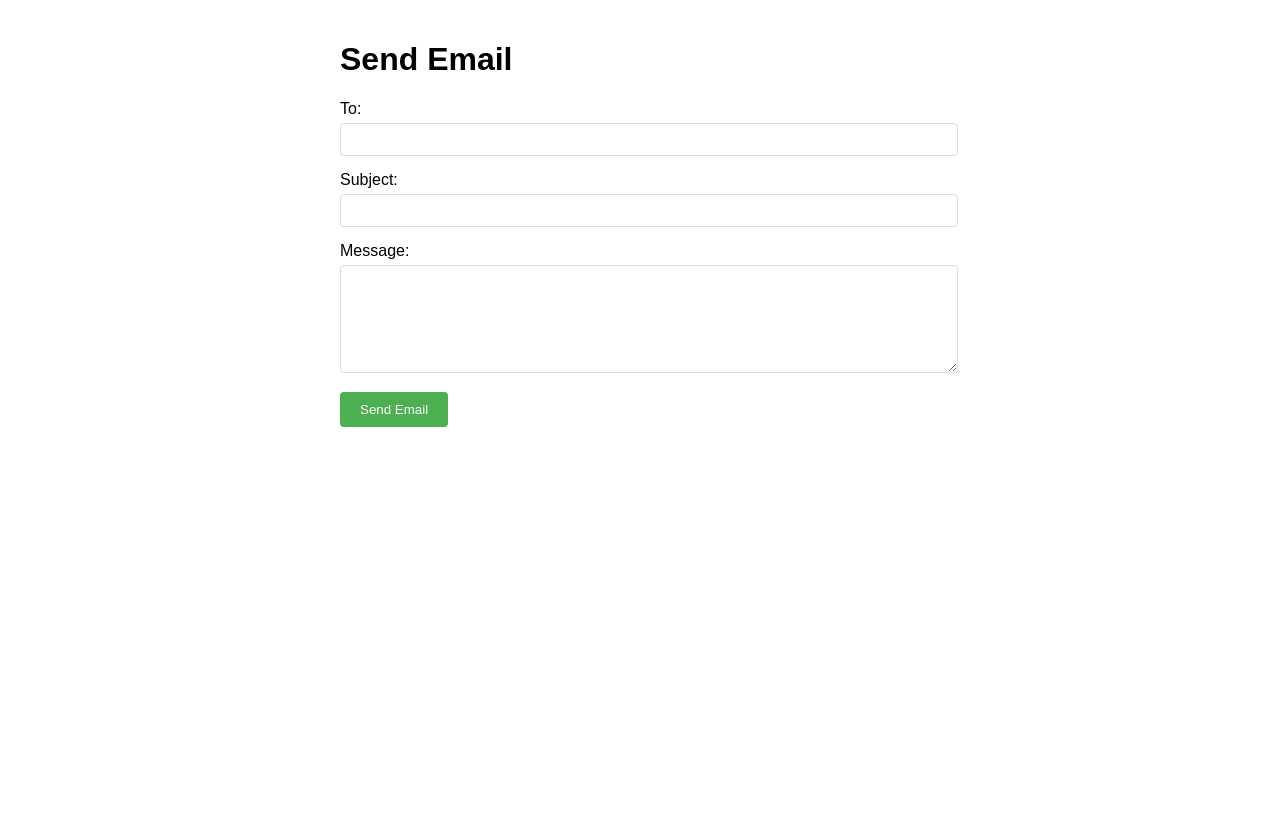
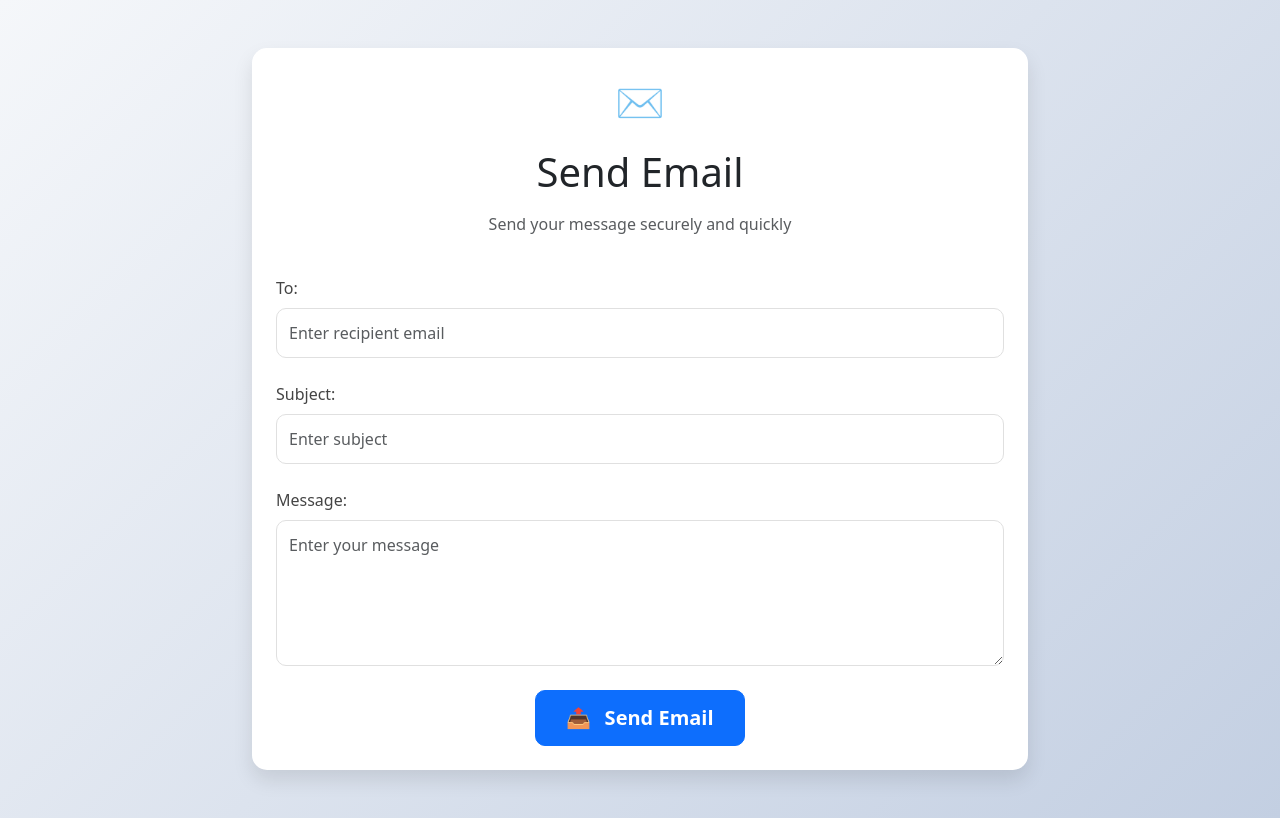
Before and after one commit to 8ctal/smtp_server, a Flask app: page / in a window 1280 px wide. Before the commit the page ends 427 px from the top, so only its background shows below. Run offline with Flask 3, Linux system fonts and the light colour scheme.

Commit message:
Changing GUI and resolving #MS42225 mailersend error

```diff
--- a/api/app.py
+++ b/api/app.py
@@ -1,6 +1,6 @@
 import os
 import logging
-from flask import Flask, render_template, request, jsonify
+from flask import Flask, render_template, request, jsonify, flash, redirect, url_for
 from flask_wtf import FlaskForm
 from wtforms import StringField, TextAreaField
 from wtforms.validators import DataRequired, Email
@@ -17,7 +17,10 @@
 logging.basicConfig(level=logging.INFO)
 logger = logging.getLogger(__name__)
 
-app = Flask(__name__, template_folder='../templates')
+app = Flask(
+    __name__,
+    template_folder=os.path.abspath(os.path.join(os.path.dirname(__file__), '..', 'templates'))
+)
 app.config['SECRET_KEY'] = os.environ.get('SECRET_KEY', 'your-secret-key-here')
 
 # MailerSend SMTP Configuration
@@ -25,7 +28,7 @@
 SMTP_PORT = 587
 SMTP_USERNAME = os.getenv('MAILERSEND_SMTP_USERNAME')
 SMTP_PASSWORD = os.getenv('MAILERSEND_SMTP_PASSWORD')
-FROM_EMAIL = f"noreply@{os.getenv('MAILERSEND_DOMAIN')}"
+FROM_EMAIL = os.getenv('MAILERSEND_FROM_EMAIL', f"noreply@{os.getenv('MAILERSEND_DOMAIN')}")
 
 class EmailForm(FlaskForm):
     recipient_email = StringField('Recipient Email', validators=[DataRequired(), Email()])
@@ -53,48 +56,51 @@
 
 @app.route('/', methods=['GET', 'POST'])
 def index():
+    form = EmailForm()
+    if form.validate_on_submit():
+        try:
+            # Create email message
+            msg = MIMEMultipart()
+            msg['From'] = FROM_EMAIL
+            msg['To'] = form.recipient_email.data
+            msg['Subject'] = form.subject.data
+            msg.attach(MIMEText(form.message.data, 'plain'))
+
+            # Send email using MailerSend SMTP
+            with smtplib.SMTP(SMTP_SERVER, SMTP_PORT) as server:
+                server.starttls()
+                server.login(SMTP_USERNAME, SMTP_PASSWORD)
+                server.send_message(msg)
+
+            flash('Email sent successfully!', 'success')
+            return redirect(url_for('index'))
+        except Exception as e:
+            logger.error(f"Error sending email: {str(e)}")
+            flash(f'Error sending email: {str(e)}', 'danger')
+            return redirect(url_for('index'))
+    return render_template('index.html', form=form)
+
+# Add SMTP connection test
+def test_smtp_connection():
     try:
-        form = EmailForm()
-        if form.validate_on_submit():
-            try:
-                # Create email message
-                msg = MIMEMultipart()
-                msg['From'] = FROM_EMAIL
-                msg['To'] = form.recipient_email.data
-                msg['Subject'] = form.subject.data
-                msg.attach(MIMEText(form.message.data, 'plain'))
-
-                # Send email using MailerSend SMTP
-                with smtplib.SMTP(SMTP_SERVER, SMTP_PORT) as server:
-                    server.starttls()
-                    server.login(SMTP_USERNAME, SMTP_PASSWORD)
-                    server.send_message(msg)
-
-                return jsonify({
-                    'status': 'success',
-                    'message': 'Email sent successfully'
-                })
-
-            except Exception as e:
-                logger.error(f"Error sending email: {str(e)}")
-                logger.error(traceback.format_exc())
-                return jsonify({
-                    'status': 'error',
-                    'message': str(e)
-                }), 500
-
-        return render_template('index.html', form=form)
+        with smtplib.SMTP(SMTP_SERVER, SMTP_PORT) as server:
+            server.starttls()
+            server.login(SMTP_USERNAME, SMTP_PASSWORD)
+            return True
     except Exception as e:
-        logger.error(f"Error in index route: {str(e)}")
-        logger.error(traceback.format_exc())
-        return jsonify({
-            'status': 'error',
-            'message': str(e)
-        }), 500
+        logger.error(f"SMTP Connection Test Failed: {str(e)}")
+        return False
 
 @app.route('/api/send-email', methods=['POST'])
 def send_email():
     try:
+        # Test SMTP connection first
+        if not test_smtp_connection():
+            return jsonify({
+                'success': False,
+                'error': 'Failed to connect to SMTP server. Please check your credentials.'
+            }), 500
+
         data = request.json
         to_email = data.get('to_email')
         subject = data.get('subject', 'New Message')
@@ -116,13 +122,28 @@
         with smtplib.SMTP(SMTP_SERVER, SMTP_PORT) as server:
             server.starttls()
             server.login(SMTP_USERNAME, SMTP_PASSWORD)
-            server.send_message(msg)
+            try:
+                server.send_message(msg)
+            except smtplib.SMTPDataError as e:
+                if "Trial accounts can only send emails to the administrator's email" in str(e):
+                    logger.error("MailerSend trial account restriction: Can only send to administrator email")
+                    return jsonify({
+                        'success': False,
+                        'error': 'Your MailerSend account is in trial mode. Please upgrade your account or contact support.'
+                    }), 500
+                raise e
 
         return jsonify({
             'success': True,
             'message': 'Email sent successfully'
         }), 200
 
+    except smtplib.SMTPAuthenticationError as e:
+        logger.error(f"SMTP Authentication Error: {str(e)}")
+        return jsonify({
+            'success': False,
+            'error': 'SMTP authentication failed. Please check your credentials.'
+        }), 500
     except Exception as e:
         logger.error(f"Error in send_email route: {str(e)}")
         logger.error(traceback.format_exc())
--- a/templates/index.html
+++ b/templates/index.html
@@ -4,84 +4,106 @@
     <meta charset="UTF-8">
     <meta name="viewport" content="width=device-width, initial-scale=1.0">
     <title>Email Sender</title>
+    <link href="https://cdn.jsdelivr.net/npm/bootstrap@5.3.0/dist/css/bootstrap.min.css" rel="stylesheet">
+    <link rel="stylesheet" href="https://cdnjs.cloudflare.com/ajax/libs/animate.css/4.1.1/animate.min.css">
     <style>
         body {
-            font-family: Arial, sans-serif;
-            max-width: 600px;
-            margin: 0 auto;
-            padding: 20px;
+            background: linear-gradient(135deg, #f5f7fa 0%, #c3cfe2 100%);
+            min-height: 100vh;
         }
-        .form-group {
-            margin-bottom: 15px;
+        .container {
+            max-width: 800px;
         }
-        label {
-            display: block;
-            margin-bottom: 5px;
+        .card {
+            border: none;
+            border-radius: 15px;
+            box-shadow: 0 10px 20px rgba(0,0,0,0.1);
+            transition: transform 0.3s ease;
         }
-        input, textarea {
-            width: 100%;
-            padding: 8px;
-            border: 1px solid #ddd;
-            border-radius: 4px;
+        .card:hover {
+            transform: translateY(-5px);
         }
-        button {
-            background-color: #4CAF50;
-            color: white;
-            padding: 10px 20px;
-            border: none;
-            border-radius: 4px;
-            cursor: pointer;
+        .form-control {
+            border-radius: 10px;
+            border: 1px solid #e0e0e0;
+            padding: 12px;
+            transition: all 0.3s ease;
         }
-        button:hover {
-            background-color: #45a049;
+        .form-control:focus {
+            box-shadow: 0 0 0 3px rgba(13,110,253,0.15);
+            border-color: #86b7fe;
         }
-        .message {
-            margin-top: 20px;
-            padding: 10px;
-            border-radius: 4px;
+        .btn-primary {
+            border-radius: 10px;
+            padding: 12px 30px;
+            font-weight: 600;
+            transition: all 0.3s ease;
         }
-        .success {
-            background-color: #dff0d8;
-            color: #3c763d;
+        .btn-primary:hover {
+            transform: translateY(-2px);
+            box-shadow: 0 5px 15px rgba(13,110,253,0.3);
         }
-        .error {
-            background-color: #f2dede;
-            color: #a94442;
+        .alert {
+            border-radius: 10px;
+            animation: fadeIn 0.5s ease;
+        }
+        .form-label {
+            font-weight: 500;
+            color: #444;
+        }
+        .header-icon {
+            font-size: 2.5rem;
+            color: #0d6efd;
+            margin-bottom: 1rem;
+        }
+        @keyframes fadeIn {
+            from { opacity: 0; transform: translateY(-10px); }
+            to { opacity: 1; transform: translateY(0); }
         }
     </style>
 </head>
 <body>
-    <h1>Send Email</h1>
-    <form id="emailForm">
-        <div class="form-group">
-            <label for="to_email">To:</label>
-            <input type="email" id="to_email" name="to_email" required>
+    <div class="container py-5">
+        <div class="card p-4 animate__animated animate__fadeIn">
+            <div class="text-center mb-4">
+                <div class="header-icon">✉️</div>
+                <h1 class="mb-3">Send Email</h1>
+                <p class="text-muted">Send your message securely and quickly</p>
+            </div>
+            <form id="emailForm">
+                <div class="mb-4">
+                    <label for="to_email" class="form-label">To:</label>
+                    <input type="email" id="to_email" name="to_email" class="form-control" placeholder="Enter recipient email" required>
+                </div>
+                <div class="mb-4">
+                    <label for="subject" class="form-label">Subject:</label>
+                    <input type="text" id="subject" name="subject" class="form-control" placeholder="Enter subject" required>
+                </div>
+                <div class="mb-4">
+                    <label for="message" class="form-label">Message:</label>
+                    <textarea id="message" name="message" class="form-control" rows="5" placeholder="Enter your message" required></textarea>
+                </div>
+                <div class="text-center">
+                    <button type="submit" class="btn btn-primary btn-lg">
+                        <span class="me-2">📤</span> Send Email
+                    </button>
+                </div>
+            </form>
+            <div id="result" class="alert mt-4" style="display: none;"></div>
         </div>
-        <div class="form-group">
-            <label for="subject">Subject:</label>
-            <input type="text" id="subject" name="subject" required>
-        </div>
-        <div class="form-group">
-            <label for="message">Message:</label>
-            <textarea id="message" name="message" rows="6" required></textarea>
-        </div>
-        <button type="submit">Send Email</button>
-    </form>
-    <div id="result" class="message" style="display: none;"></div>
-
+    </div>
+    <script src="https://cdn.jsdelivr.net/npm/bootstrap@5.3.0/dist/js/bootstrap.bundle.min.js"></script>
     <script>
         document.getElementById('emailForm').addEventListener('submit', async (e) => {
             e.preventDefault();
-
             const resultDiv = document.getElementById('result');
             resultDiv.style.display = 'none';
-
+            resultDiv.className = 'alert mt-4';
             const formData = {
                 to_email: document.getElementById('to_email').value,
                 subject: document.getElementById('subject').value,
                 message: document.getElementById('message').value
             };
-
             try {
                 const response = await fetch('/api/send-email', {
                     method: 'POST',
@@ -90,21 +112,19 @@
                     },
                     body: JSON.stringify(formData)
                 });
-
                 const data = await response.json();
-
                 resultDiv.style.display = 'block';
                 if (response.ok) {
-                    resultDiv.className = 'message success';
+                    resultDiv.classList.add('alert-success', 'animate__animated', 'animate__fadeIn');
                     resultDiv.textContent = data.message;
                     document.getElementById('emailForm').reset();
                 } else {
-                    resultDiv.className = 'message error';
+                    resultDiv.classList.add('alert-danger', 'animate__animated', 'animate__fadeIn');
                     resultDiv.textContent = data.error || 'Failed to send email';
                 }
             } catch (error) {
                 resultDiv.style.display = 'block';
-                resultDiv.className = 'message error';
+                resultDiv.classList.add('alert-danger', 'animate__animated', 'animate__fadeIn');
                 resultDiv.textContent = 'An error occurred while sending the email';
             }
         });
```
Also changed, not shown: api/templates/index.html (+79 -23 lines), README.md.
